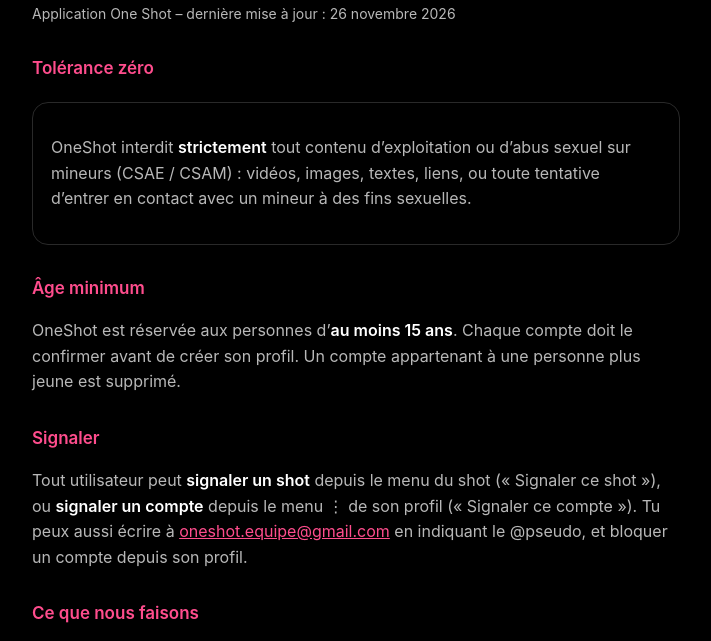
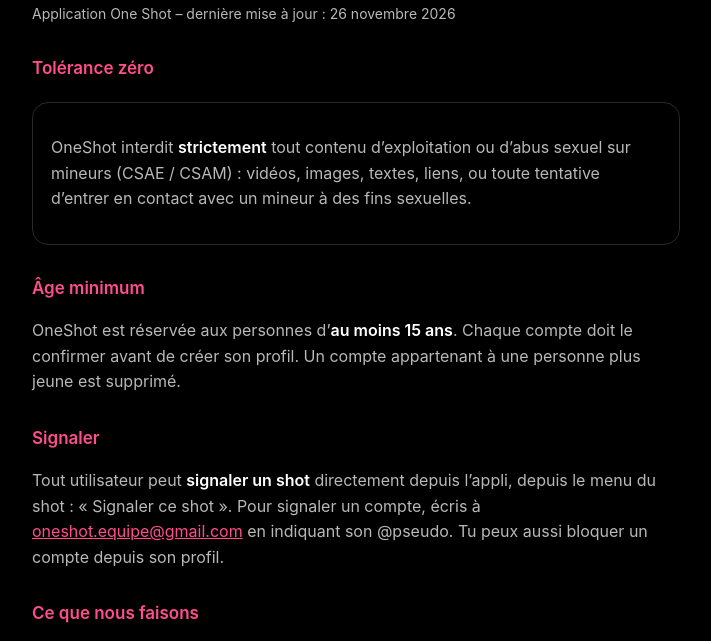
Before and after one commit to oneshotequipe/oneshotequipe.github.io, a plain HTML site: page securite-enfants/index.html in a window 1280 px wide. Shown: the part 122-763 px from the top of the page, without its empty margins (284-995 px from the left). Drawn offline with Linux system fonts and the light colour scheme.

Commit message:
Page Sécurité des enfants : retour à l'ancienne version (signalement de compte par e-mail) en attendant l'AAB du 1er décembre
Co-Authored-By: Claude Opus 5.5 <noreply@anthropic.com>

```diff
--- a/securite-enfants/index.html
+++ b/securite-enfants/index.html
@@ -22,7 +22,7 @@
     <p>OneShot est réservée aux personnes d’<strong>au moins 15 ans</strong>. Chaque compte doit le confirmer avant de créer son profil. Un compte appartenant à une personne plus jeune est supprimé.</p>
 
     <h2>Signaler</h2>
-    <p>Tout utilisateur peut <strong>signaler un shot</strong> depuis le menu du shot (« Signaler ce shot »), ou <strong>signaler un compte</strong> depuis le menu ⋮ de son profil (« Signaler ce compte »). Tu peux aussi écrire à <a href="mailto:oneshot.equipe@gmail.com?subject=Signalement%20s%C3%A9curit%C3%A9%20des%20enfants">oneshot.equipe@gmail.com</a> en indiquant le @pseudo, et bloquer un compte depuis son profil.</p>
+    <p>Tout utilisateur peut <strong>signaler un shot</strong> directement depuis l’appli, depuis le menu du shot : « Signaler ce shot ». Pour signaler un compte, écris à <a href="mailto:oneshot.equipe@gmail.com?subject=Signalement%20s%C3%A9curit%C3%A9%20des%20enfants">oneshot.equipe@gmail.com</a> en indiquant son @pseudo. Tu peux aussi bloquer un compte depuis son profil.</p>
 
     <h2>Ce que nous faisons</h2>
     <ul>
```
